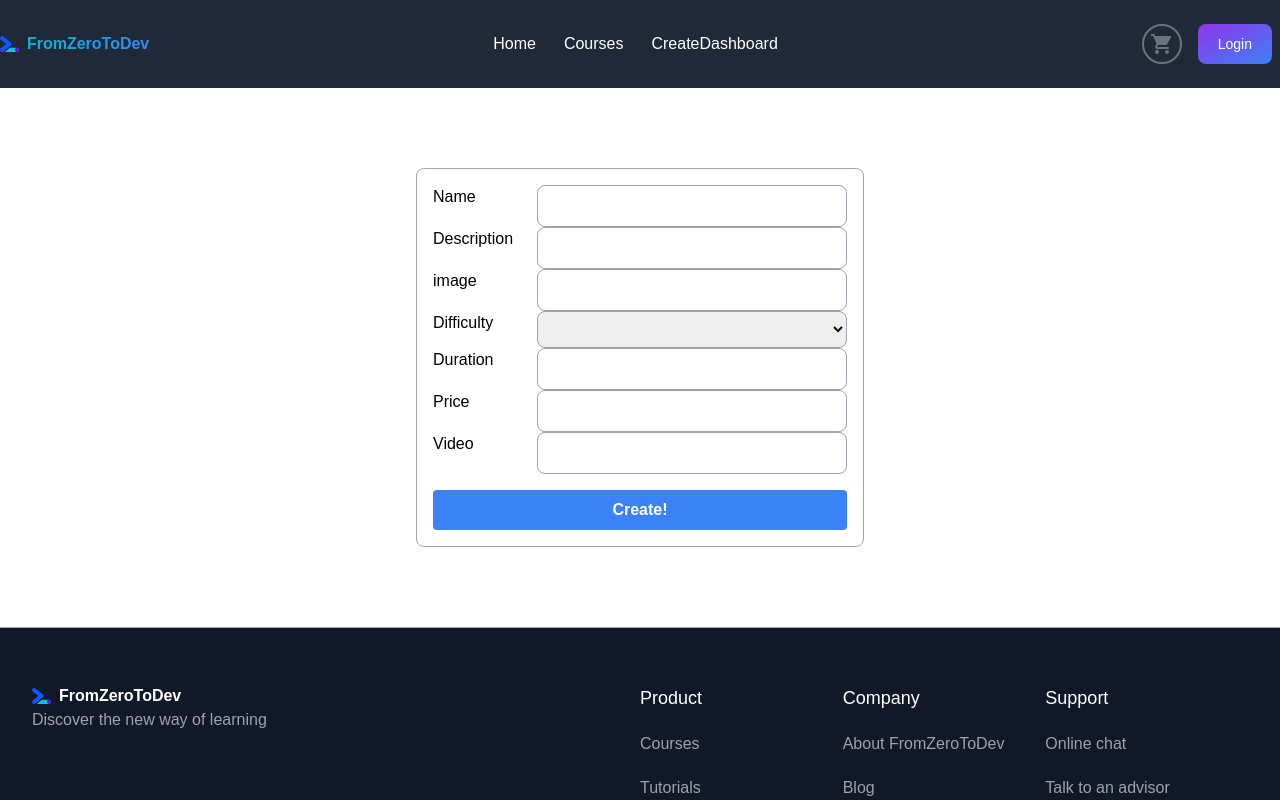
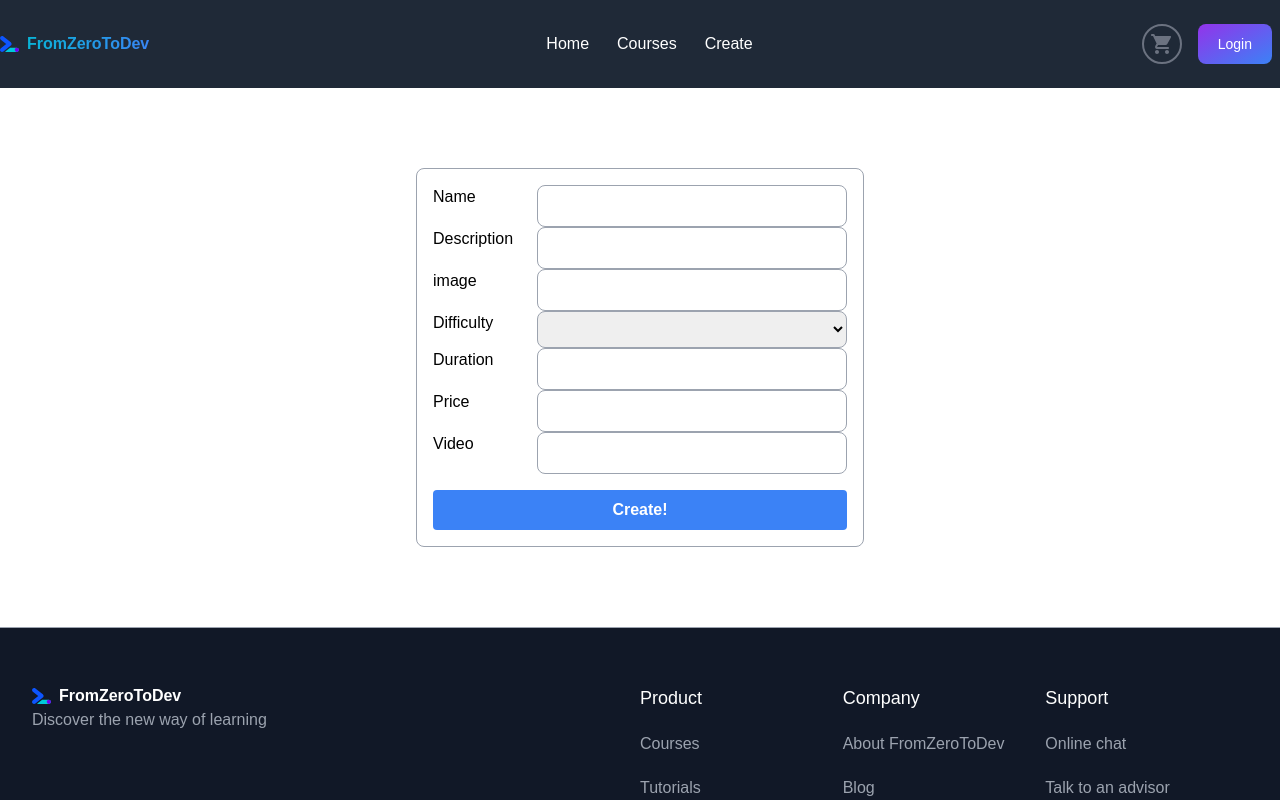
Before and after one commit to geromedina/FromZeroToDev, a React (Vite) app in the folder client/: page /create in a window 1280 px wide. Shown: the top 800 px of the page. Built offline with nearby package versions, Linux system fonts and the light colour scheme.

Commit message:
Acomodo algunas cositas, ultima version corriendo bien

```diff
--- a/client/src/App.tsx
+++ b/client/src/App.tsx
@@ -1,5 +1,5 @@
 import React from "react";
-import { Route, Routes, useLocation } from "react-router-dom";
+import { Route, Routes } from "react-router-dom";
 import { Home, Form, Courses, Register, Dashboard, Profile } from "./pages/index";
 import NavBar from "./components/NavBar/NavBar";
 import "./index.css";
@@ -8,26 +8,22 @@
 import { Succesful } from "./pages/SuccessfulPurchase/succesful";
 
 
+const App: React.FC = (): JSX.Element => {
 
-const App: React.FC = (): JSX.Element => {
-  const location = useLocation();
   return (
     <div>
-      {location.pathname !== "/" && <NavBar />}
-
+      <NavBar/>
       <Routes>
+      <Route path="/" element={<Home />} />
+      <Route path="/home" element={<Home />} />
       <Route path="/Profile" element={<Profile />} />
       <Route path="/dashboard" element={<Dashboard />} />
       <Route path="/create" element={<Form />} />
       <Route path="/register" element={<Register />} />
-        <Route path="/home" element={<Home />} />
-        {/* <Route path="/" element={<Landing />} /> */}
       <Route path="/detail/:id" element={<CardDetail />} />
       <Route path="/courses" element={<Courses />} />
-
       <Route path="/success" element={<Succesful />} />
       <Route path= "/dashboard" element = {<Dashboard />}/>
-
       </Routes>
     </div>
   );
--- a/client/src/components/NavBar/NavBar.tsx
+++ b/client/src/components/NavBar/NavBar.tsx
@@ -37,9 +37,6 @@
             <NavLink to= "/create" className='text-white mb-8 lg:mb-0'>
             Create
             </NavLink>
-            <NavLink to= "/dashboard" className='text-white lg:mr-7 mb-8 lg:mb-0'>
-            Dashboard
-            </NavLink>
 
           </div>
 
--- a/client/vite.config.ts
+++ b/client/vite.config.ts
@@ -4,4 +4,7 @@
 // https://vitejs.dev/config/
 export default defineConfig({
   plugins: [react()],
+  server: {
+    port: 3000,
+  }
 })
```
Lines whose indentation alone changed are shown as unchanged.
